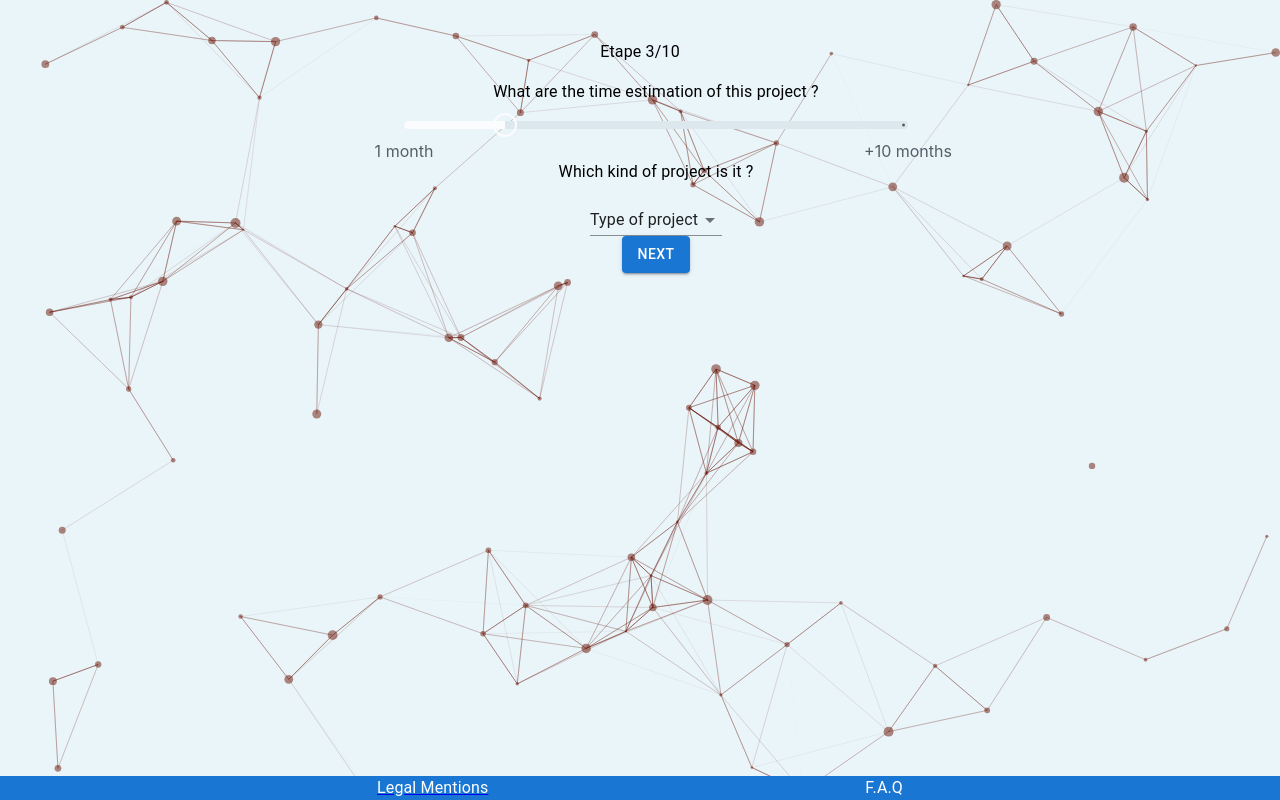
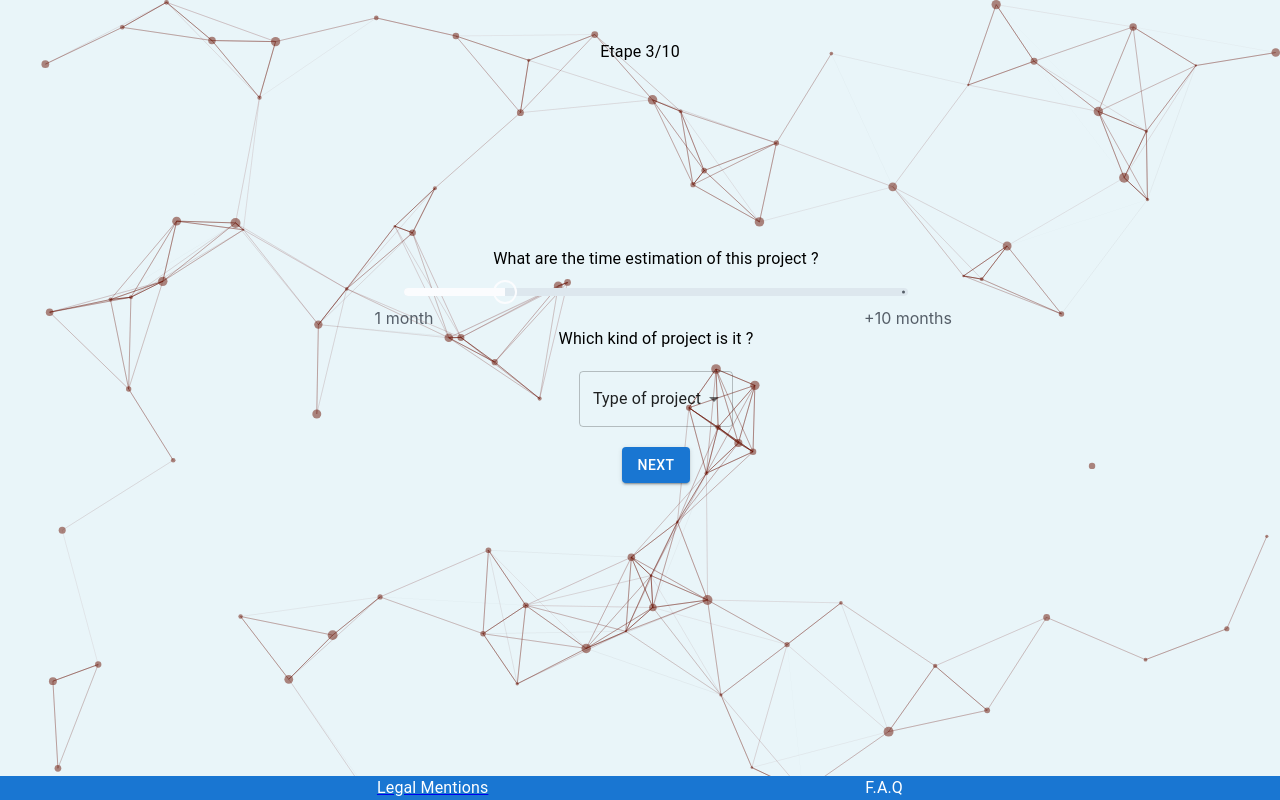
Before and after one commit to MarthL/survey, a React (Create React App) app: page / in a window 1280 px wide. Built offline with nearby package versions, Linux system fonts and the light colour scheme.

Commit message:
style + step 3 finished

```diff
--- a/src/components/Stepper/Step3.tsx
+++ b/src/components/Stepper/Step3.tsx
@@ -81,11 +81,9 @@ export function Step3(props: any): JSX.Element {
     setType(values.type);
     setTime(values.time);
     console.log(values);
-    console.log('type', values.type);
-    console.log('time', values.time);
   } }>
   {({ values, setFieldValue }) => (
-  <Form>
+  <Form style={{ display: 'flex', width: '100%', height:'70vh', flexDirection: "column", gap: "10px", justifyContent: 'center' }}>
   <Container sx={{ margin: "1rem" }}>
   <Box component="div" sx={{marginBlock: '10px'}}>
   <Typography textAlign="center"> What are the time estimation of this project ? </Typography>
@@ -107,14 +105,14 @@ export function Step3(props: any): JSX.Element {
 
   <Typography textAlign="center">Which kind of project is it ? </Typography>
 
-  <Box component="div" sx={{marginTop : "20px", textAlign: 'center'}}>
+  <Box component="div" sx={{marginTop : "20px", marginBottom: "20px", textAlign: 'center'}}>
   <Select
       color="primary"
       name="type"
       placeholder="Type of project"
       displayEmpty
       size="medium"
-      variant="standard"
+      variant="outlined"
       value={selectedValue}
       onChange={(event: any) => {
         setFieldValue("type", event.target.value);
@@ -136,7 +134,7 @@ export function Step3(props: any): JSX.Element {
  </Box>
 
 <Box textAlign="center">
- <Button variant="contained" type="submit" onClick={() => console.log('values')}> Next </Button>
+ <Button variant="contained" type="submit" onClick={() => setCount(4)}> Next </Button>
 </Box>
 </Container>
 </Form>
```
